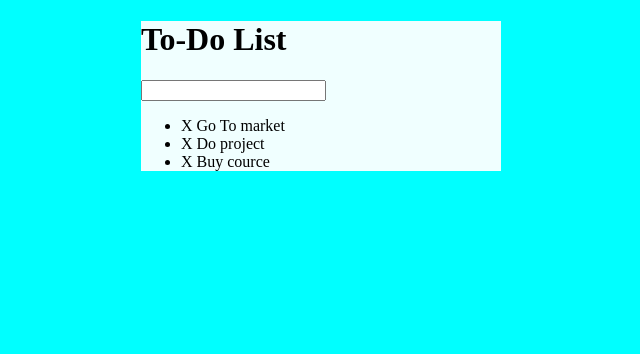
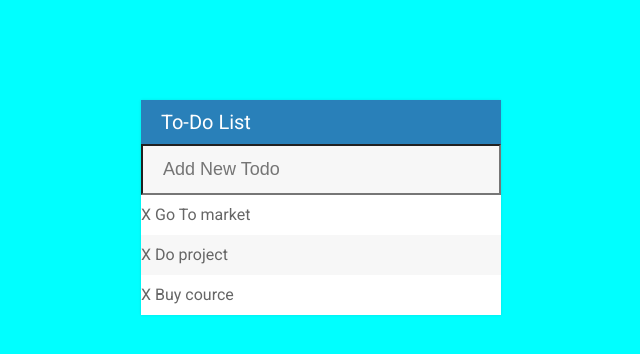
Before and after one commit to pramodnitmz/ToDoList, a plain HTML site: page index.html in a window 1280 px wide. Shown: the whole page, without its empty margins (319-959 px from the left). Drawn offline with Linux system fonts and the light colour scheme.

Commit message:
some styling added

```diff
--- a/assets/css/todo.css
+++ b/assets/css/todo.css
@@ -1,10 +1,50 @@
 body{
     background-color: aqua;
+    font-family: 'Roboto', sans-serif;
+
+}
+h1{
+    background: #2980b9;
+    color: white;
+    margin: 0;
+    padding: 10px 20px;
+    font-size: 20px;
+    font-weight: normal;
+}
+input{
+    color: #2980b9;
+    font-size: 18px;
+    background: #f7f7f7;
+    width: 100%;
+    padding: 13px 13px 13px 20px;
+    box-sizing: border-box;
+}
+ /* on give input */
+input:focus{
+    background: white;
+    border: 3px solid #2980b9;
+    outline: none;
+}
+li{
+    background: #fff;
+    height: 40px;
+    line-height: 40px;
+    color: #666;
+}
+li:nth-child(2n){
+    background:#f7f7f7;
+}
+ul{
+    list-style: none;
+    margin: 0;
+    padding: 0;
 }
 #container{
     background-color: azure;
     width: 360px;
-    margin: 0 auto;
+    background: #f7f7f7;
+    margin: 100px auto;
+    box-shadow: 0 0 3px rgba(0, 0, 0, 0.1)
 }
 .completed{
     color: gray;
--- a/assets/js/todo.js
+++ b/assets/js/todo.js
@@ -1,7 +1,7 @@
 $("ul").on("click" ,"li", function(){
     $(this).toggleClass("completed")
 })
-$("span").on("click","span", function(event){
+$("ul").on("click","span", function(event){
     $(this).parent().fadeOut(500,function(){
         $(this).remove();
     });
--- a/index.html
+++ b/index.html
@@ -7,11 +7,12 @@
     <title>TodoList</title>
     <script type="text/javascript" src="assets/js/lib/jquery-3.3.1.min.js"></script>
     <link rel="stylesheet" href="assets/css/todo.css">
+    <link href="https://fonts.googleapis.com/css?family=Roboto:400,500,700" rel="stylesheet">
 </head>
 <body>
     <div id="container" >
         <h1>To-Do List</h1>
-        <input type="text">
+        <input type="text" placeholder="Add New Todo">
         <ul>
             <li><span>X</span> Go To market</li>
             <li><span>X</span> Do project</li>
```
